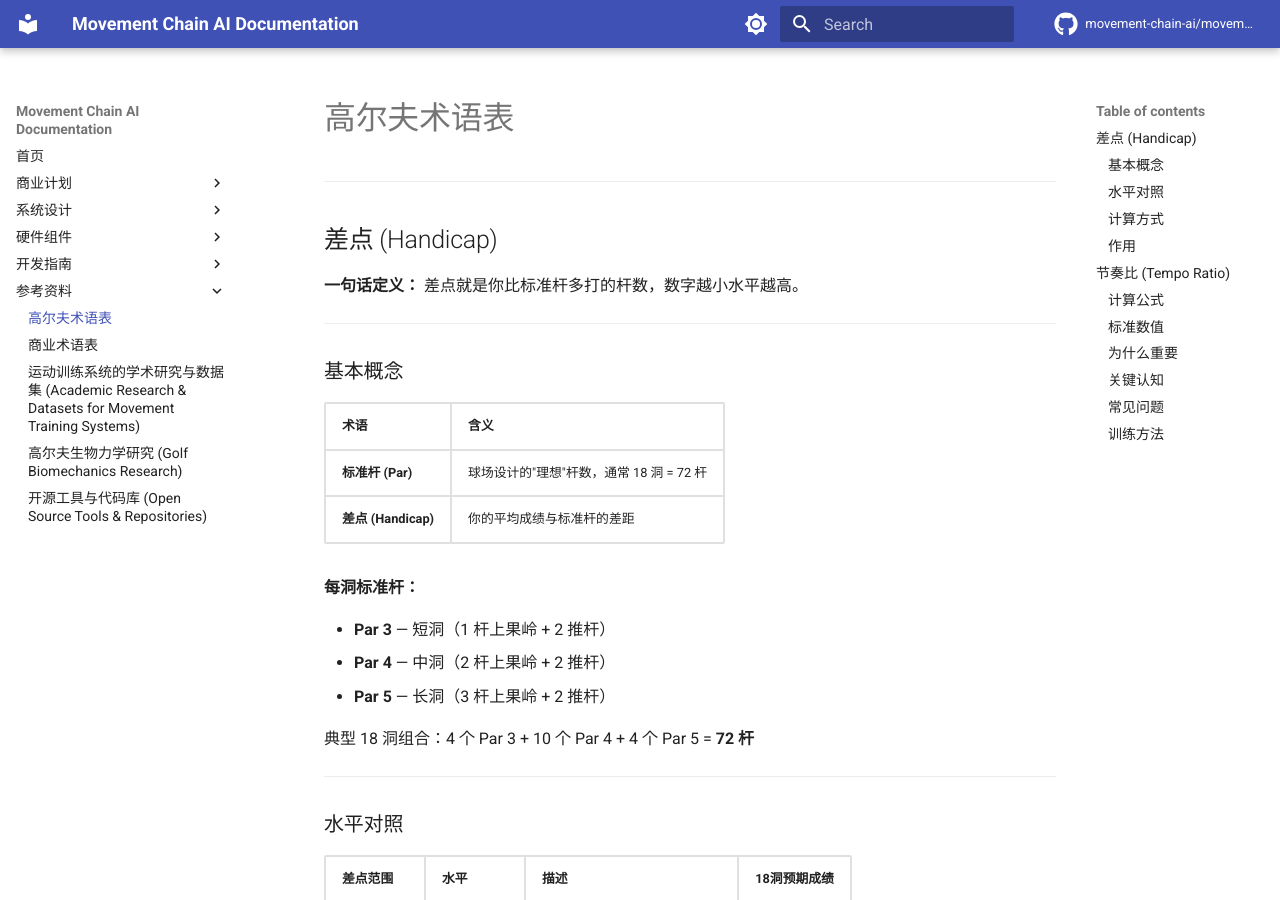
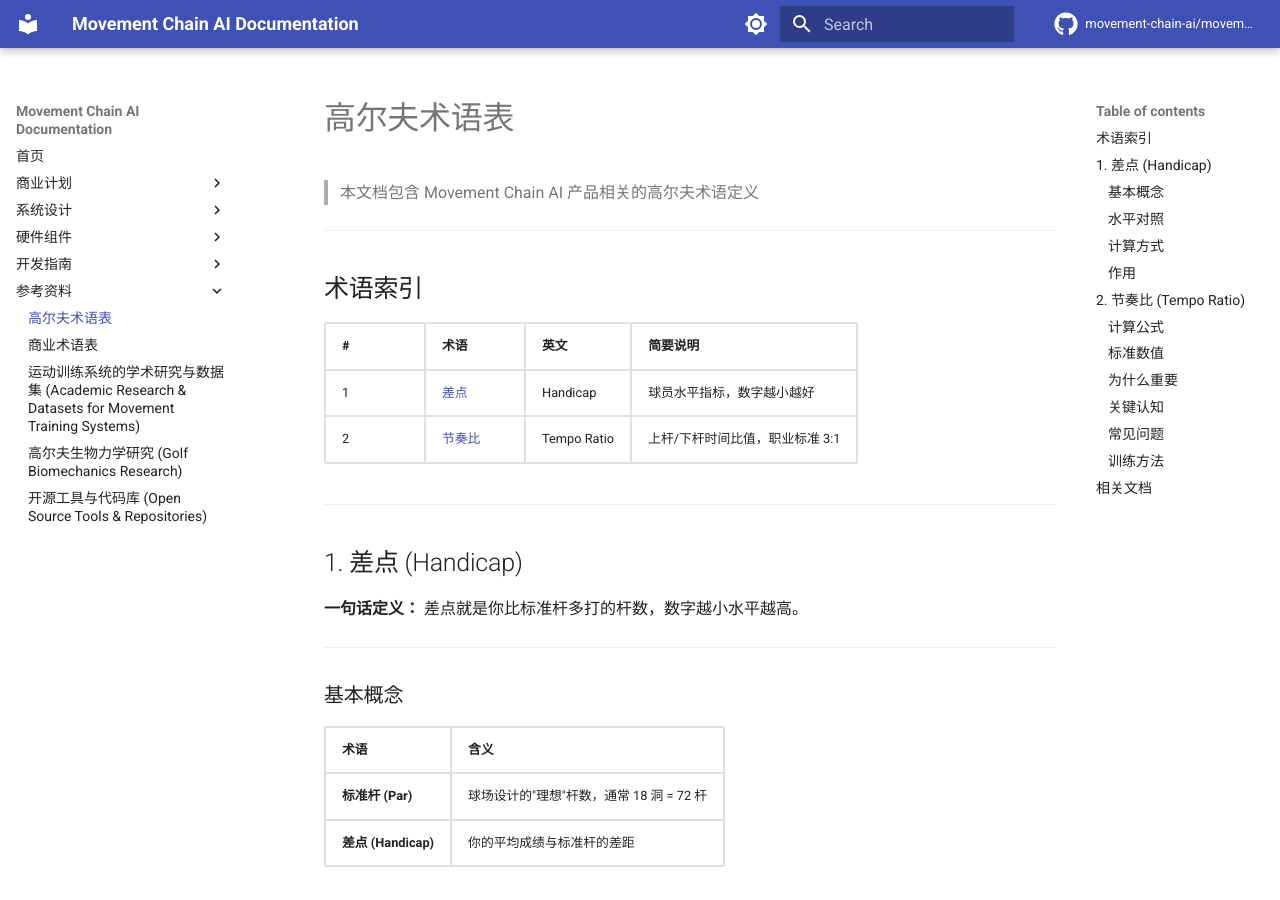
Before and after one commit to movement-chain-ai/movement-chain-docs, an MkDocs documentation site: the page built from docs/zh/reference/golf-glossary.md, in a window 1280 px wide and 900 px high. Built offline with MkDocs 1.6.1 and Material for MkDocs 9.7.7, drawn with Linux system fonts in a browser that asks for light colours; comment, search, counter and statistics services are not loaded; the version menu is left out; some of the changed text lies outside the part shown.

Commit message:
给高尔夫术语表添加编号索引
- 添加术语索引表
- 术语编号：1. 差点，2. 节奏比
- 添加锚点支持编号跳转
- 更新 biomechanics-101.md 中的链接
- 添加相关文档和最后更新日期

```diff
--- a/docs/zh/reference/golf-glossary.md
+++ b/docs/zh/reference/golf-glossary.md
@@ -1,8 +1,19 @@
 # 高尔夫术语表
+
+> 本文档包含 Movement Chain AI 产品相关的高尔夫术语定义
 
 ---
 
-## 差点 (Handicap)
+## 术语索引
+
+| # | 术语 | 英文 | 简要说明 |
+|---|------|------|----------|
+| 1 | [差点](#1-差点-handicap) | Handicap | 球员水平指标，数字越小越好 |
+| 2 | [节奏比](#2-节奏比-tempo-ratio) | Tempo Ratio | 上杆/下杆时间比值，职业标准 3:1 |
+
+---
+
+## 1. 差点 (Handicap) {#1-差点-handicap}
 
 **一句话定义：** 差点就是你比标准杆多打的杆数，数字越小水平越高。
 
@@ -75,7 +86,7 @@
 
 ---
 
-## 节奏比 (Tempo Ratio) {#tempo-ratio}
+## 2. 节奏比 (Tempo Ratio) {#2-节奏比-tempo-ratio}
 
 **一句话定义：** 节奏比是上杆时间与下杆时间的比值，职业球手通常为 3:1。
 
@@ -120,3 +131,15 @@ $$
 - **关注过渡区**：上杆顶点到下杆启动的转换，最容易打乱节奏
 
 > 详细生物力学分析见：[生物力学入门 - 节奏比](../design/research/biomechanics-101.md#节奏比-tempo-ratio)
+
+---
+
+## 相关文档
+
+- [商业术语表](business-glossary.md) - 商业相关术语
+- [生物力学入门](../design/research/biomechanics-101.md) - 挥杆生物力学基础
+- [生物力学术语表](../design/research/biomechanics-glossary.md) - 专业生物力学术语
+
+---
+
+**最后更新**: 2025年12月18日
```
Also changed, not shown: docs/zh/design/research/biomechanics-101.md (+2 -2 lines).
